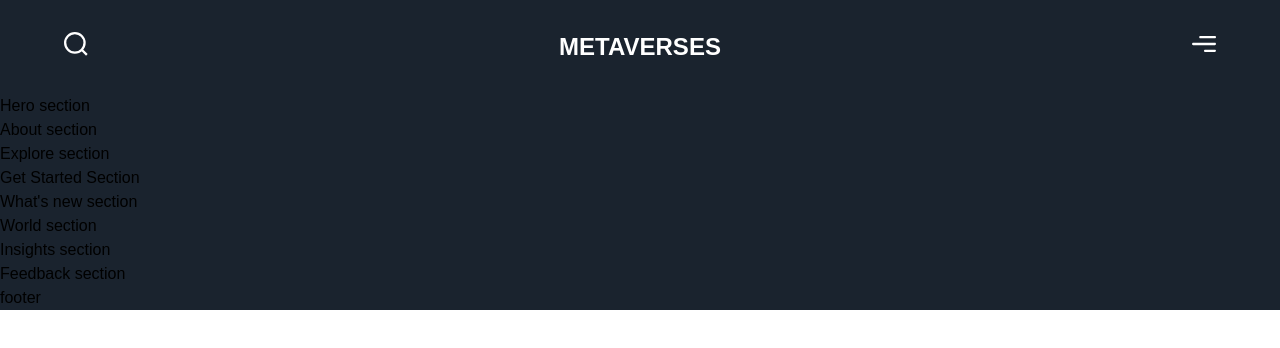
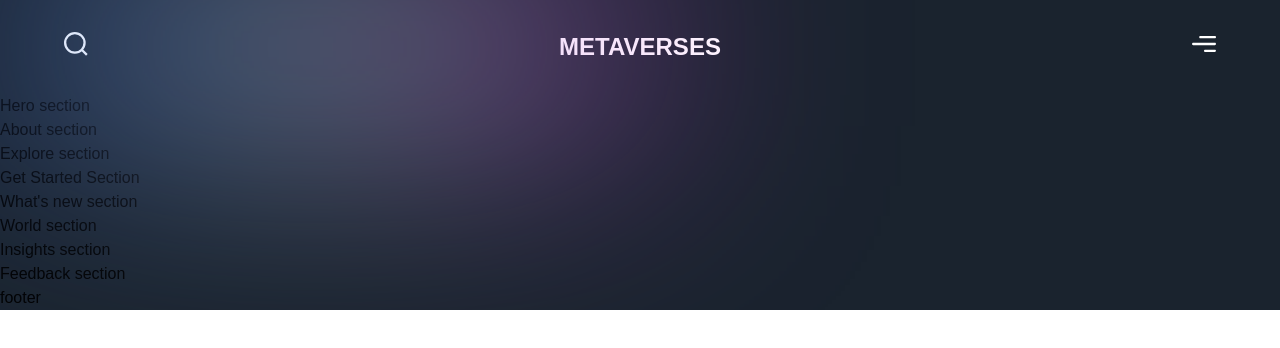
Before and after one commit to amator82/Metaverse-Madness, a Next.js app: page / in a window 1280 px wide. Shown: the top 348 px of the page. Built offline with nearby package versions, Linux system fonts and the light colour scheme; a web font is replaced by a local one.

Commit message:
add gradient to section NavBar

```diff
--- a/components/Navbar.jsx
+++ b/components/Navbar.jsx
@@ -1,6 +1,7 @@
 'use client';
 
 import { motion } from 'framer-motion';
+
 import styles from '../styles';
 import { navVariants } from '../utils/motion';
 
@@ -11,7 +12,7 @@
     whileInView="show"
     className={`${styles.xPaddings} py-8 relative`}
   >
-    <div className="absolute w-[50%] inset-0 gradient-1" />
+    <div className="absolute w-[50%] inset-0 gradient-01" />
     <div
       className={`${styles.innerWidth} mx-auto flex justify-between gap-8`}
     >
```
